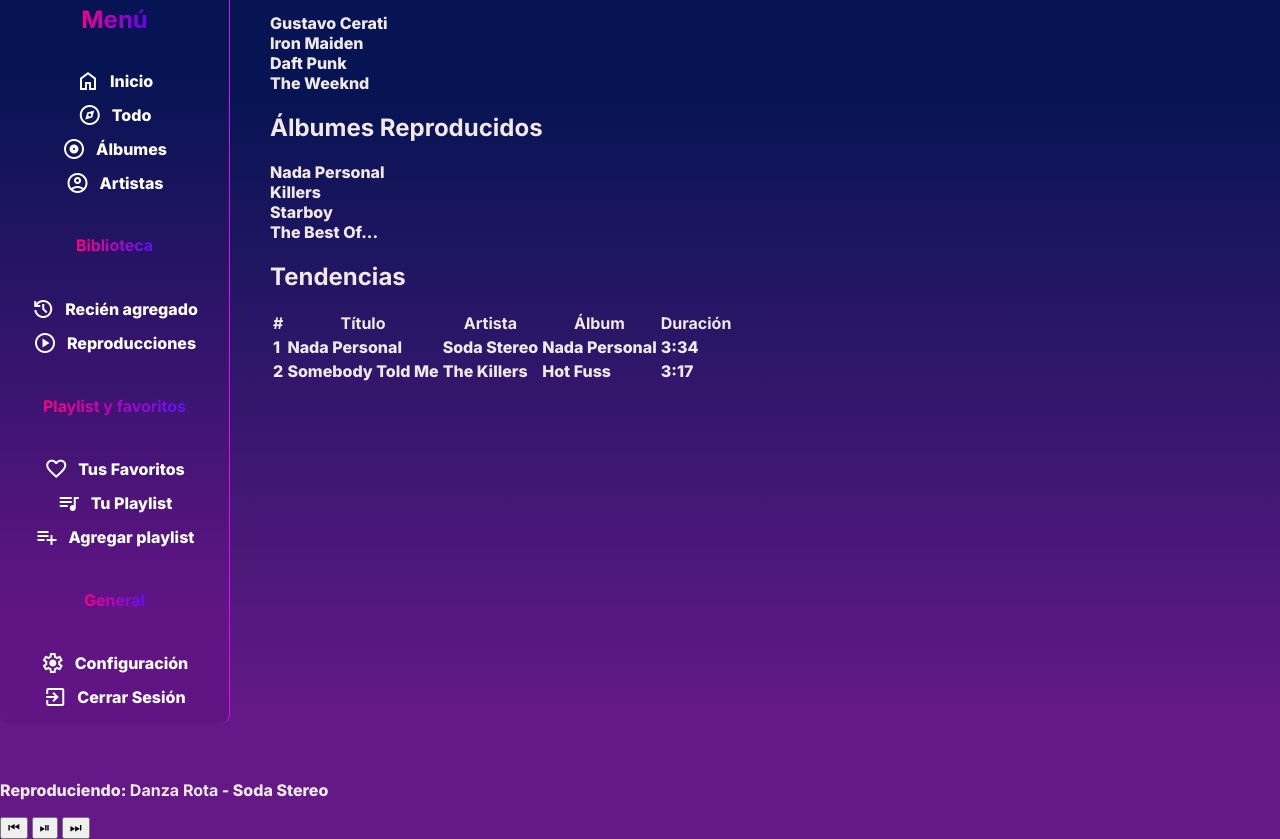
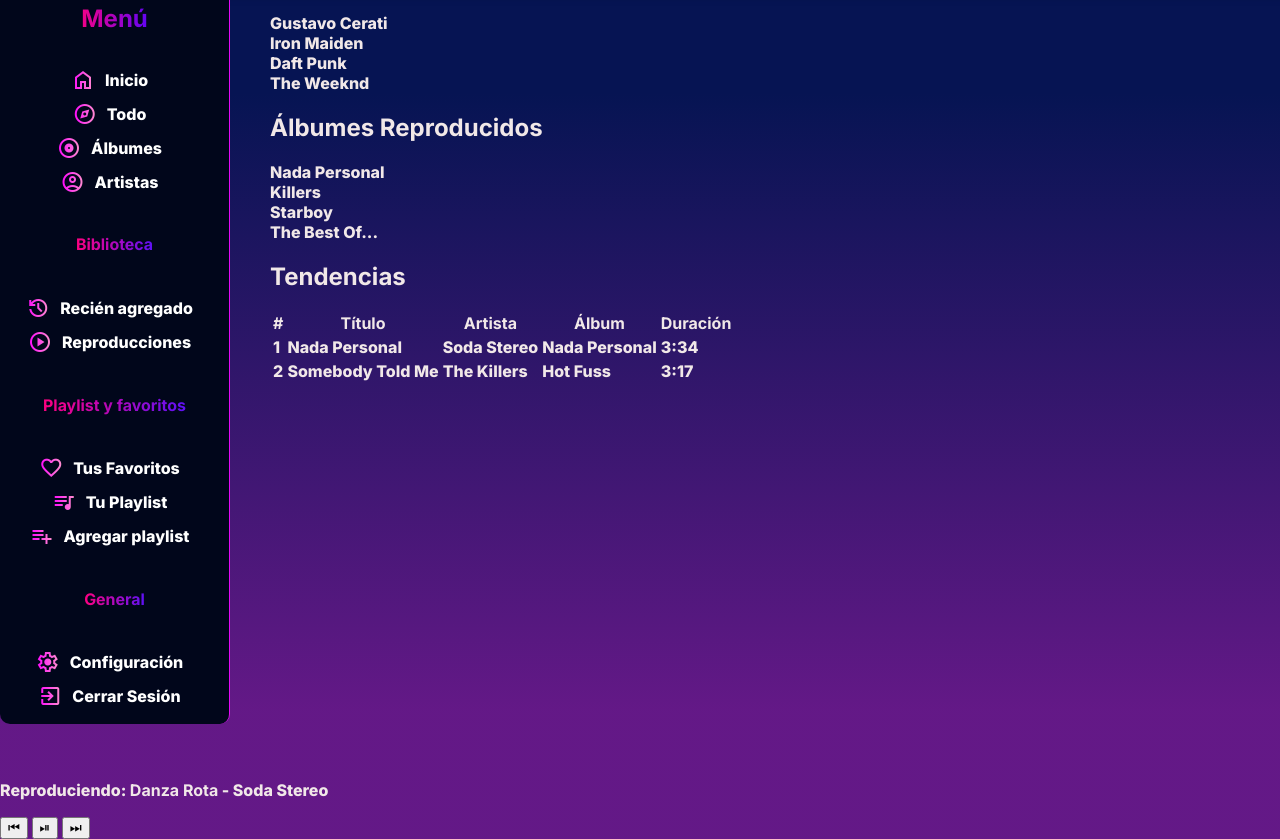
Before and after one commit to LeandroSB96/PlayerDemo, a plain HTML site: page index.html in a window 1280 px wide. Shown: the part 76-915 px from the top of the page. Drawn offline with nearby package versions, Linux system fonts and the light colour scheme.

Commit message:
Agregando nuevas modificaciones

```diff
--- a/styles.css
+++ b/styles.css
@@ -25,6 +25,7 @@
     width: 100%;
     z-index: 1001;
     border-radius: 0 0 5px 5px;
+    box-shadow: 0 4px 8px rgba(0, 0, 0, 0.1);
 }
 
 header nav {
@@ -154,17 +155,14 @@
     position: fixed;
     top: 0;
     left: 0;
-    background: linear-gradient(180deg,
-            rgb(6, 20, 83) 18.5%,
-            rgba(97, 21, 133, 0.986) 86.00000143051147%);
+    background-color: #01061b;
     padding-top: 50px;
     overflow-y: auto;
-    z-index: 1000;
+    z-index: 1001;
     scrollbar-width: none;
     box-sizing: border-box;
     border-radius: 10px 10px 10px 10px;
     border-right: 1px solid #e409f8;
-    border-top: 1px solid #e409f8;
     display: flex;
     flex-direction: column;
     align-items: center;
@@ -195,12 +193,14 @@
 
 .sidebar-item {
     cursor: pointer;
+    padding: 10px 20px;
     padding: 5px;
     transition: background-color 0.3s;
     color: white;
     display: flex;
     align-items: center;
     justify-content: center;
+    width: 100%;
 }
 
 .sidebar-separator {
@@ -239,21 +239,24 @@
 }
 
 .sidebar-icon-text {
+    margin-right: 10px;
     display: flex;
     align-items: center;
     justify-content: center;
+    width: 100%;
 }
 
 .sidebar-icon-text .material-symbols-outlined {
     margin-right: 10px;
+    font-size: 24px;
+    background: linear-gradient(to right, #ff00ff, #ff99cc);
+    -webkit-background-clip: text;
+    -webkit-text-fill-color: transparent;
 }
 
 main {
     margin-left: 250px;
     padding: 20px;
     overflow-y: auto;
-    /* Eliminar la restricción de altura */
-    /* height: 100vh; */
-    min-height: 100vh; /* Asegurar que el contenedor ocupe al menos la altura de la ventana */
-
+    min-height: 100vh;
 }
```
